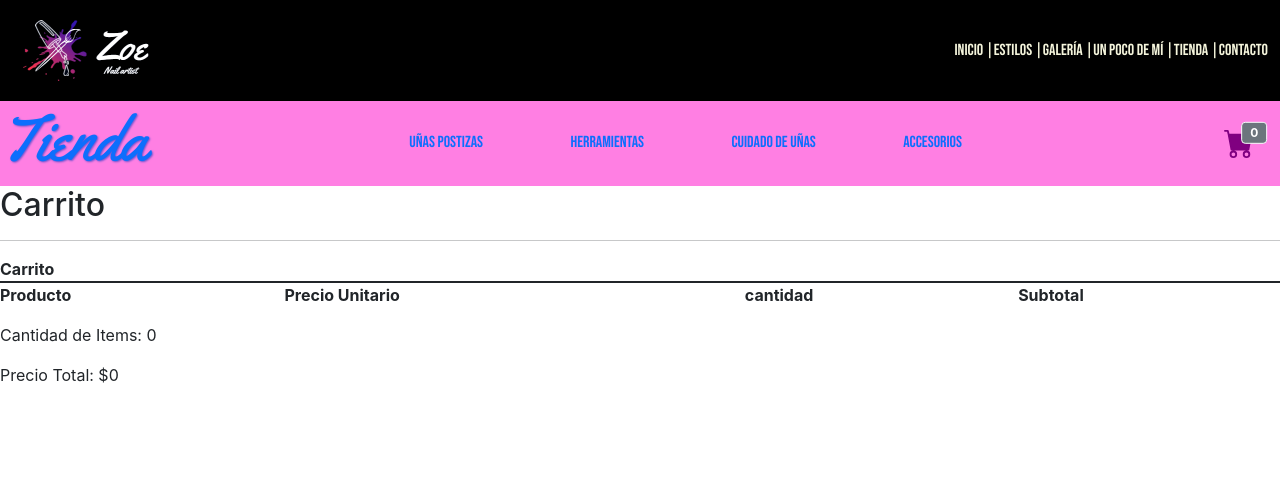
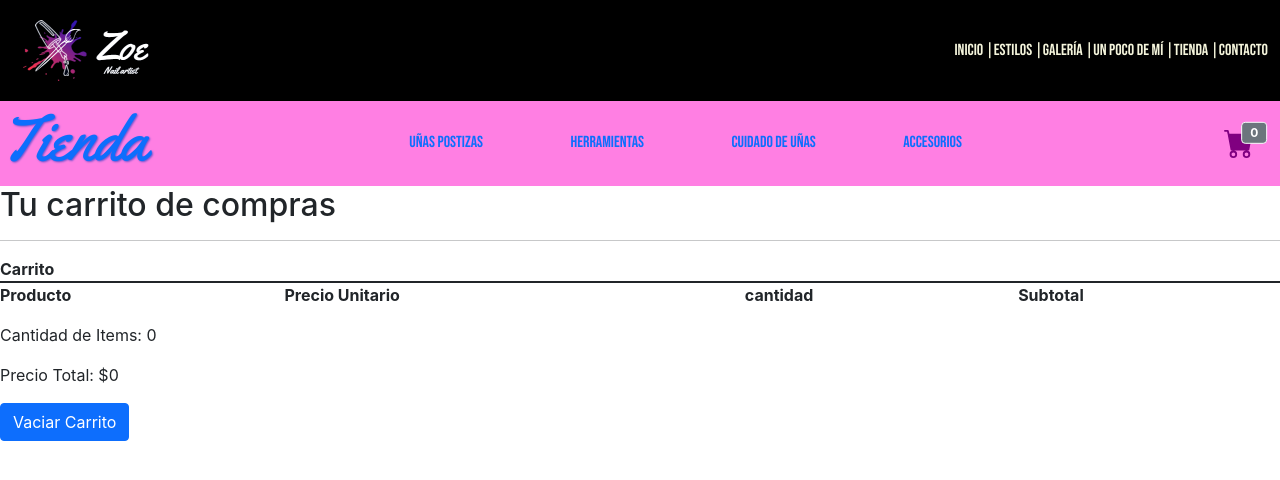
Before and after one commit to nancyargentina/proyectoReactjs, a React (Create React App) app: page /cart in a window 1280 px wide. Shown: the top 480 px of the page. Built offline with nearby package versions, Linux system fonts and the light colour scheme; a web font is replaced by a local one.

Commit message:
Botones de eliminar de carrito

```diff
--- a/src/components/Cart/Cart.js
+++ b/src/components/Cart/Cart.js
@@ -4,16 +4,16 @@ import { CartProduct } from "../CartProduct/CartProduct"
 
 
 export const Cart = ()=>{
-    const {cart, cantidadCart, totalCart}= useContext(cartContext)
+    const {cart, cantidadCart, totalCart,clear}= useContext(cartContext)
 
     return(
     <>
-        <h2>Carrito</h2>
+        <h2>Tu carrito de compras</h2>
         <hr/>
         <section className="">
             <table className="table table-striped" >
                 <thead>
-                    <th colspan="4">Carrito</th>
+                    <th colspan="5">Carrito</th>
                 </thead>
                 <tr className="table-active">
                     <th>Producto</th>
@@ -22,12 +22,13 @@ export const Cart = ()=>{
                     <th>Subtotal</th>
                     </tr>
 
-        {cart.map( (ele)=> <CartProduct key={ele.producto.id} nombre={ele.producto.nombre} precio={ele.producto.precio} cantidad={ele.cant} subTotal={ele.producto.precio * ele.cant} />)}
+        {cart.map( (ele)=> <CartProduct key={ele.producto.id} {...ele.producto} cantidad={ele.cant} subTotal={ele.producto.precio * ele.cant}/>)}
 
             </table>
         </section>
         <p>Cantidad de Items: {cantidadCart()}</p>
         <p>Precio Total: ${totalCart()}</p>
+        <button onClick={clear} className="btn btn-primary">Vaciar Carrito</button>
     </>
     )
 }
--- a/src/components/CartProduct/CartProduct.js
+++ b/src/components/CartProduct/CartProduct.js
@@ -1,10 +1,15 @@
+import { useContext } from "react";
+import { cartContext } from "../../context/cartContext";
+import { FcFullTrash } from "react-icons/fc";
 
-export const CartProduct=({id, nombre, precio, cantidad, subTotal} )=>{
+export const CartProduct=({ id, nombre, precio, cantidad, subTotal} )=>{
+    const { removeItem } = useContext(cartContext)
     return (
             <tr><td>{nombre}</td>
                 <td>$ {precio}</td>
                 <td>{cantidad}</td>
                 <td>$ {subTotal}</td>
+                <td><button onClick={ ()=>removeItem(id) } className="btn btn-primary btn-sm"><FcFullTrash /></button></td>
             </tr>
     )
 }
--- a/src/context/cartContext.js
+++ b/src/context/cartContext.js
@@ -22,27 +22,28 @@ export const CartProvider=( {children} )=>{
       }
     }
     const cantidadCart =()=>{
-
         return(
             cart.reduce( (acum,item) => acum + item.cant, 0 )
-
         )
     }
     const totalCart =()=>{
+      //precio total de todos los productos * cantidad
         return(
             cart.reduce( (suma, item)=> suma + (item.producto.precio * item.cant), 0)
         )
     }
     const clear =()=>{
-      //remover todos los productos del carrito
+      //elimina todos los items
+      setCart([])
     }
-    const removeItem=(itemId)=>{
-      //remover el item específico cel carrito
+    const removeItem=(id)=>{
+      //remover el item específico del carrito
+      setCart( cart.filter( (item)=>item.producto.id!==id ) )
     }
 
   return (
       <cartContext.Provider value={
-        {cart, addItem, isInCart, cantidadCart, totalCart}
+        {cart, addItem, isInCart, cantidadCart, totalCart,clear,removeItem}
       }>
         {children}
       </cartContext.Provider>
```
